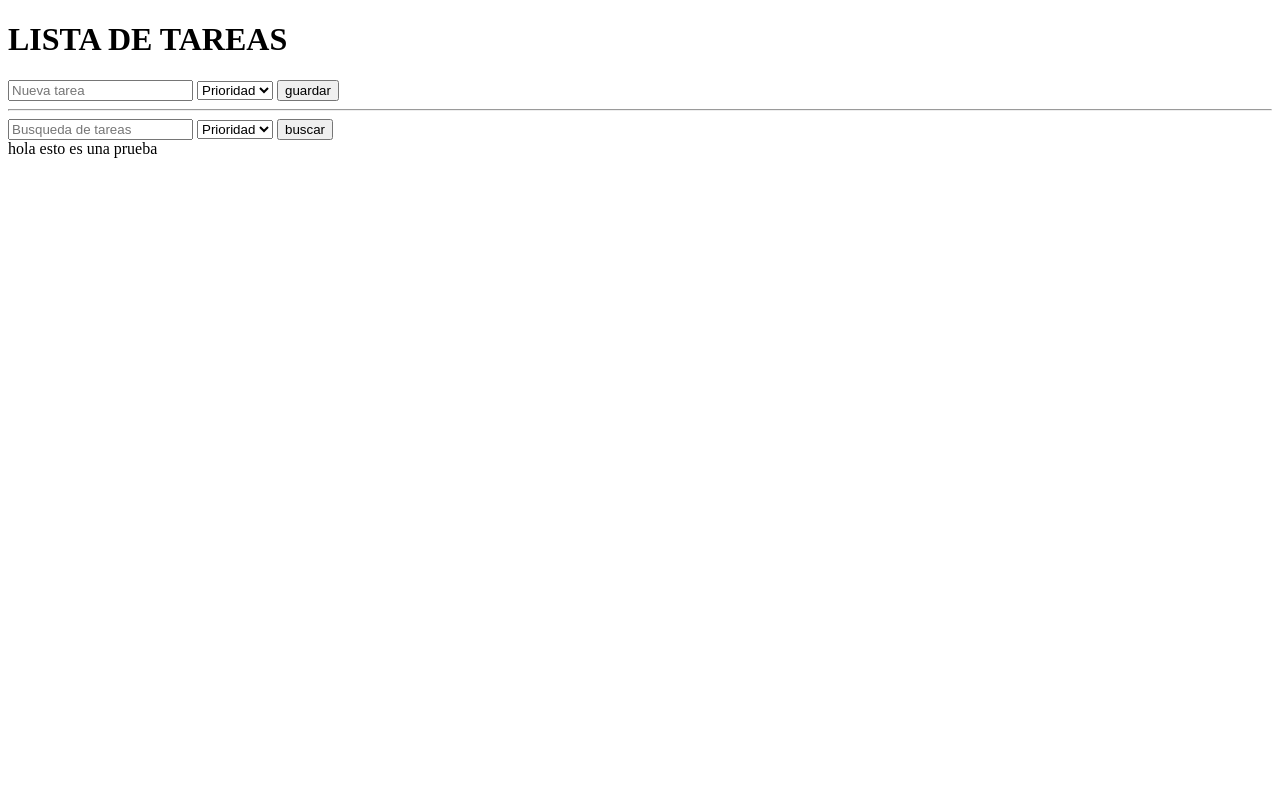
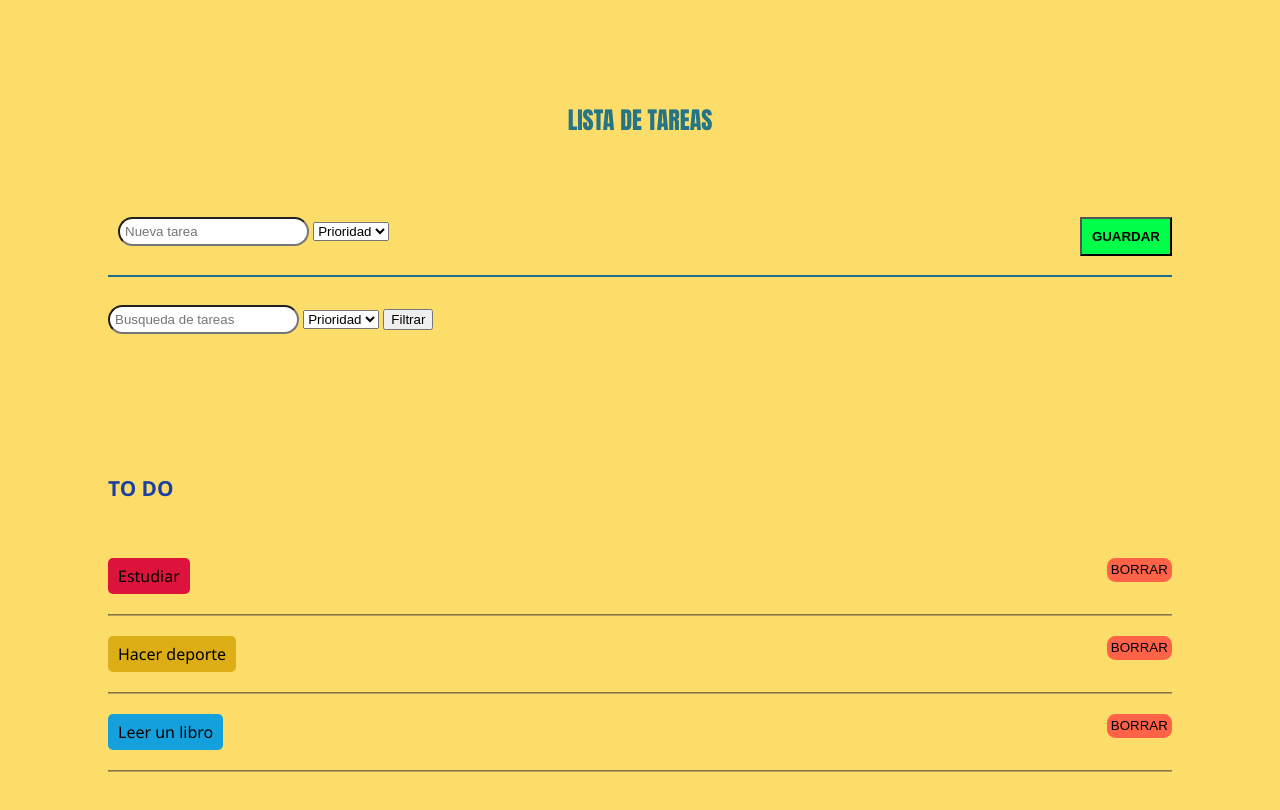
Before and after one commit to DeboBastian/APP-TODO-s, a plain HTML site: page index.html in a window 1280 px wide. Drawn offline with Linux system fonts and the light colour scheme.

Commit message:
maquetacion y CSS

```diff
--- a/css/style.css
+++ b/css/style.css
@@ -0,0 +1,188 @@
+
+html, body, div, span, applet, object, iframe,
+h1, h2, h3, h4, h5, h6, p, blockquote, pre,
+a, abbr, acronym, address, big, cite, code,
+del, dfn, em, img, ins, kbd, q, s, samp,
+small, strike, strong, sub, sup, tt, var,
+b, u, i, center,
+dl, dt, dd, ol, ul, li,
+fieldset, form, label, legend,
+table, caption, tbody, tfoot, thead, tr, th, td,
+article, aside, canvas, details, embed,
+figure, figcaption, footer, header, hgroup,
+menu, nav, output, ruby, section, summary,
+time, mark, audio, video {
+	margin: 0;
+	padding: 0;
+	border: 0;
+	font-size: 100%;
+	font: inherit;
+	vertical-align: baseline;
+}
+/* HTML5 display-role reset for older browsers */
+article, aside, details, figcaption, figure,
+footer, header, hgroup, menu, nav, section {
+	display: block;
+}
+body {
+	line-height: 1;
+    font-family:'Segoe UI', Tahoma, Geneva, Verdana, sans-serif;
+    font-size: 1em;
+    background-color: rgb(253, 221, 106)
+}
+ol, ul {
+	list-style: none;
+}
+blockquote, q {
+	quotes: none;
+}
+blockquote:before, blockquote:after,
+q:before, q:after {
+	content: '';
+	content: none;
+}
+table {
+	border-collapse: collapse;
+	border-spacing: 0;
+}
+
+.container {
+    margin: 6.75em;
+    position: relative
+}
+
+h1{
+    font-family:Impact, Haettenschweiler, 'Arial Narrow Bold', sans-serif;
+    font-size: 150%;
+    text-align: center;
+    margin: 3.125em;
+    color: rgba(8, 103, 135, 0.877)
+
+}
+
+#add{
+    position: absolute;
+    height: 2.5em;
+    right: 0;
+    top: 2.5em;
+    padding: 0.625em;
+
+}
+
+#add button{
+    background-color:rgb(0, 255, 72);
+    padding: 2%;
+    font-weight: bold;
+    cursor: pointer;
+}
+
+input{
+    border-radius: 20px;
+ padding: 5px;
+}
+
+header hr{
+    border-color: rgba(6, 106, 139, 0.783);
+
+}
+
+article{
+    display: flex;
+    position: relative;
+}
+
+article>button{
+    position: absolute;
+    right: 0;
+}
+
+main hr{
+    border-color: rgba(9, 9, 9, 0.466);
+
+}
+
+main article{
+    margin-top: 20px;
+    margin-bottom: 20px;
+}
+main h2{
+
+    font-weight: bolder;
+    font-size: 130%;
+    color: rgb(29, 62, 163);
+    padding-top: 1.75em;
+    padding-bottom: 1.875em;
+
+}
+
+main button{
+    background-color: tomato;
+    border-radius: 0.625em;
+    border: 0;
+    padding: 0.313em;
+    cursor: pointer;
+}
+
+main .urgente h3{
+background-color: crimson;
+ padding: 0.625em;
+    border-radius: 0.313em;
+}
+
+main .diaria h3{
+    background-color: rgb(220, 173, 20);
+     padding: 0.625em;
+    border-radius: 0.313em;
+}
+
+main .mensual h3{
+    background-color: rgb(20, 160, 220);
+    padding: 0.625em;
+    border-radius: 0.313em;
+}
+
+
+
+
+@media (max-width: 768px) {
+    .container {
+    margin: 1em;
+}
+
+ #add {
+    position: inherit;
+    top: 0;
+ }
+
+ #add button{
+    display: inline;
+    position:absolute;
+    right: 0;
+    top: 8px;
+ }
+
+ #busqueda{
+    padding-top: 20px;
+
+ }
+
+}
+
+
+@media(min-width: 768px){
+ #add {
+    position: inherit;
+    top: 0;
+ }
+
+ #add button{
+  position: absolute;
+  right: 0;
+  padding: 10px;
+ }
+
+ #busqueda{
+    padding-top: 20px;
+
+ }
+}
--- a/index.html
+++ b/index.html
@@ -25,11 +25,11 @@
                         <option value="diaria">Diaria</option>
                         <option value="mensual">Mensual</option>
                     </select>
-                    <input type="submit" value="guardar">
-                </form>
+                    <button>GUARDAR</button>
+
                 </form>
             </div>
-            <hr>
+            <hr noshade="noshade">
             <div id="busqueda">
                 <form action="formSearch">
                     <input type="text" id="search" placeholder="Busqueda de tareas">
@@ -39,7 +39,8 @@
                         <option value="diaria">Diaria</option>
                         <option value="mensual">Mensual</option>
                     </select>
-                    <input type="submit" value="buscar">
+                    <button>Filtrar</button>
+                </form>
             </div>
         </div>
     </header>
@@ -47,16 +48,24 @@
     <main>
 
         <div class="container">
-            <div id="tareas" class="flex">
+            <h2>TO DO</h2>
 
+            <article class="urgente">
+                <h3>Estudiar</h3>
+                <button>BORRAR</button>
+            </article>
+            <hr>
+            <article class="diaria">
+                <h3>Hacer deporte</h3>
+                <button>BORRAR</button>
+            </article>
+            <hr>
+            <article class="mensual">
+                <h3>Leer un libro</h3>
+                <button>BORRAR</button>
+            </article>
+            <hr>
 
-
-
-
-            </div>
-
-
-hola esto es una prueba
 
         </div>
     </main>
@@ -67,7 +76,6 @@ hola esto es una prueba
     </footer>
 
 
-
     <script src="./js/vista.js"></script>
 </body>
 
```
